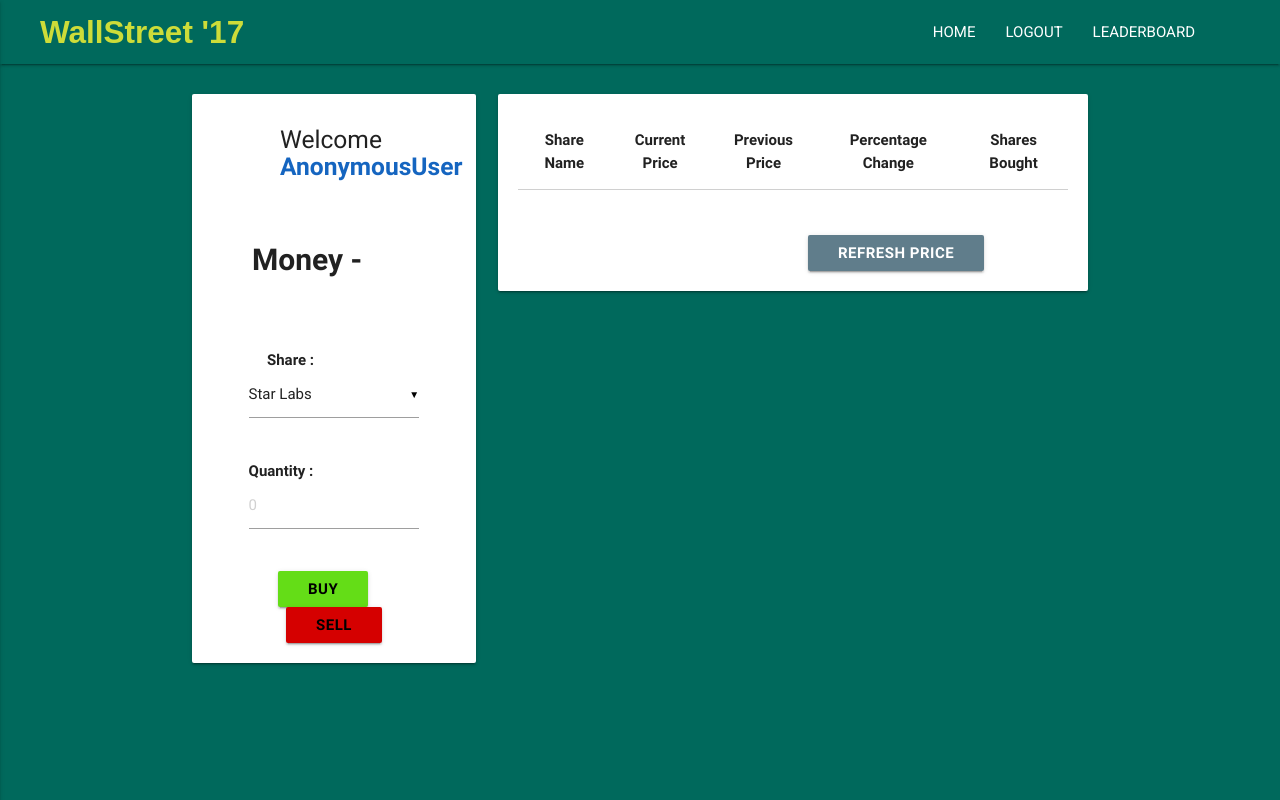
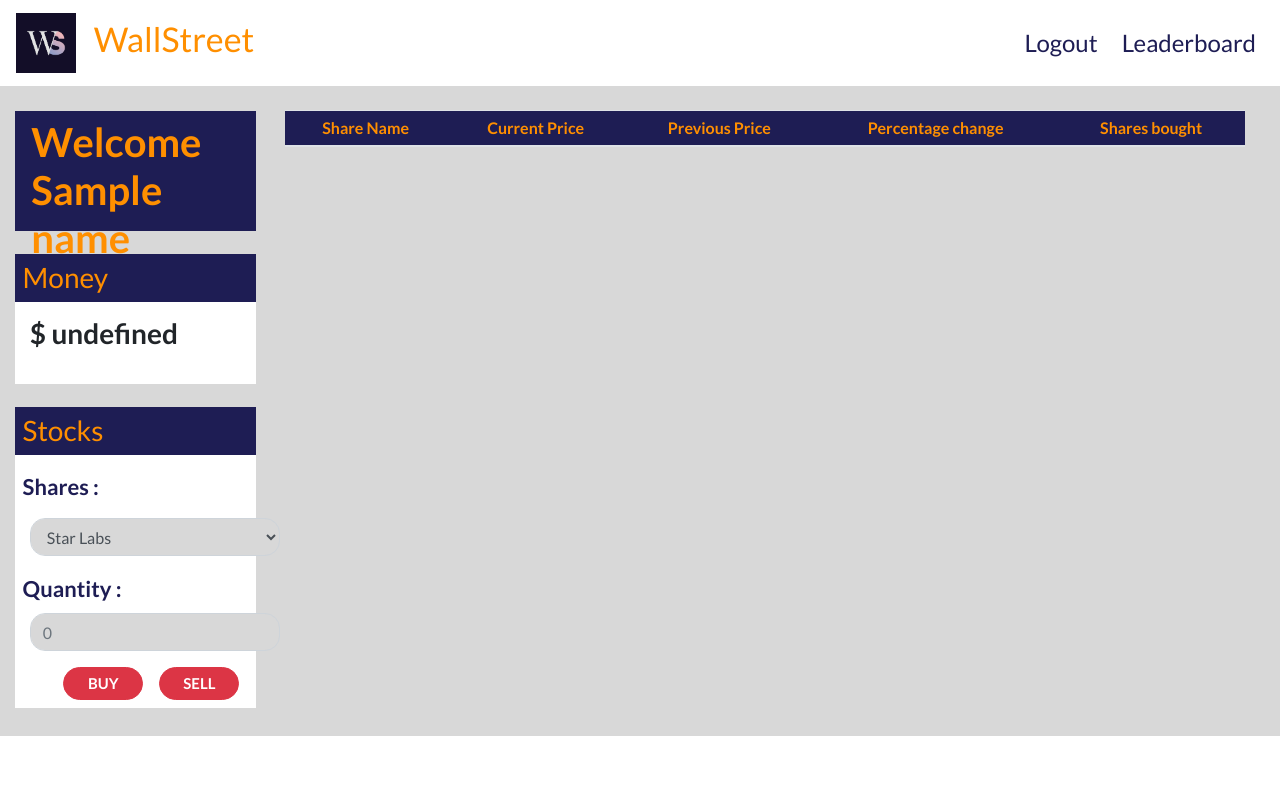
Before and after one commit to shreyanshs7/WallStreet18, a Django app: template templates/SellBuy/dashboard.html in a window 1280 px wide. Run offline with Django 3.2, Linux system fonts and the light colour scheme; data comes from the database, SQL or seed files in the repository; both versions use the stored data as it was after the commit; tables that the repository leaves empty hold one stand-in row (values such as "Sample post"); the template is opened without the code that fills it: values that come from a table or form of the project are taken from there, most other values are stand-ins (such as "Sample title", 1, 10 or a date in 2020); data that the repository does not hold is empty; some libraries are stand-ins or nearby versions.

Commit message:
Added new Dashboard UI

```diff
--- a/LoginRegister/views.py
+++ b/LoginRegister/views.py
@@ -100,6 +100,9 @@
     response = {}
     response['type'] = 'login_get'
     if request.user.is_authenticated():
+        # user = request.user.username
+        # user_detail = UserDetail.objects.get(username=user)
+        # response['name'] = user_detail.name
         response['user_logged_in'] = True
     else:
         response['user_logged_in'] = False
@@ -133,7 +136,7 @@
     response = function(request)
     if response['type'] == 'login_get':
         if response['user_logged_in'] == True:
-            return render(request , 'SellBuy/dashboard.html')
+            return HttpResponseRedirect('/sellbuy/dashboard/')
         else:
             return render(request , 'LoginRegister/login.html')
     elif response['type'] == 'login_post':
--- a/SellBuy/views.py
+++ b/SellBuy/views.py
@@ -10,7 +10,7 @@
 from django.views.decorators.csrf import csrf_exempt
 
 from Helpers.utils import assert_found, get_or_none, assert_not_found
-
+from LoginRegister.models import UserDetail
 from .models import CurrentUserHolding, Share, SharePrice, UserShareQuantity
 from plotly.offline import plot
 from plotly.graph_objs import Bar , Scatter
@@ -18,7 +18,8 @@
 def dashboard(request):
     if request.user.is_authenticated():
         shares = Share.objects.all()
-        return render(request, 'SellBuy/dashboard.html', { 'shares' : shares })
+        name = get_or_none(UserDetail, username=request.user.username)
+        return render(request, 'SellBuy/dashboard2.html', { 'shares' : shares , 'name' : name })
     else:
         return HttpResponseRedirect('/auth/login/')
 
--- a/WallStreet18/settings.py
+++ b/WallStreet18/settings.py
@@ -39,7 +39,8 @@
     'django.contrib.staticfiles',
     'LoginRegister',
     'LeaderBoard',
-    'SellBuy'
+    'SellBuy',
+    'background_task'
 ]
 
 MIDDLEWARE = [
@@ -127,3 +128,5 @@
 ]
 
 STATICFILES_STORAGE = 'whitenoise.django.GzipManifestStaticFilesStorage'
+
+BACKGROUND_TASK_RUN_ASYNC = True
--- /dev/null
+++ b/static/css/dashboard.css
@@ -0,0 +1,179 @@
+
+body,html {
+    height: 100vh;
+  }
+  .navbar-nav {
+    margin-left: auto;
+    font-size: 24px;
+    color : #ff8f00 ;
+  }
+  .navbar-brand {
+    font-size: 34px;
+    color: #ff8f00 ;
+  }
+  #logows {
+    height: 60px;
+    width: 60px;
+    margin-right: 8%;
+  }
+  body {
+    font-family:  'Lato', sans-serif;
+  }
+  #shade {
+    background-color: #D8D8D8;
+    height:650px;
+  }
+  #caption {
+    background-color: #1E1D54;
+    color: #ff8f00 ;
+    padding:3%;
+  }
+  #money {
+    padding-top: 3%;
+    padding-left: 6%;
+    font-weight: bold;
+  }
+  .left {
+    width: 20%;
+    padding-top: 1.5%;
+  }
+  .box1{
+    background-color: #1E1D54;
+    color:#ff8f00 ;
+    margin-left:6%;
+    font-weight: bold;
+    height: 120px;
+    padding-top: 3%;
+    margin-top: 5px;
+  }
+  .box2 {
+    margin-top: 9%;
+    margin-left: 6%;
+    background-color: white;
+    padding-bottom: 3%;
+    height: 130px;
+  }
+  .box3 {
+    margin-top: 9%;
+    margin-left: 6%;
+    background-color: white;
+  }
+  .flex-container {
+    display: flex;
+    flex-wrap: nowrap;
+    flex-direction: row;
+  }
+  #buy, #sell {
+    border-radius: 20px;
+    width: 80px;
+    color: white;
+    font-weight: bold;
+    font-size: 15px;
+  }
+  #sharename, #sharequantity {
+    background-color:  #D8D8D8;
+    border-radius: 15px;
+    width: 250px;
+    margin-left: 6%;
+  }
+
+  .right {
+    width: 75%;
+  }
+  .table {
+    background-color: white;
+    margin-top: 2.5%;
+    margin-left: 3%;
+  }
+  thead{
+    background-color: #1E1D54;
+    color:#ff8f00 ;
+  }
+  .graph {
+    background-color: white;
+    margin-top: 1%;
+    height: 38%;
+    margin-left: 3%;
+    width: 100%;
+
+  }
+
+  /* Toast CSS */
+
+  /* #snackbar {
+    visibility: hidden;
+    min-width: 250px;
+    margin-left: -125px;
+    background-color: #333;
+    color: #fff;
+    text-align: center;
+    border-radius: 2px; */
+    /* padding: 16px;
+    position: fixed;
+    z-index: 1;
+    left: 50%;
+    bottom: 30px;
+    font-size: 17px;
+}
+
+#snackbar.show {
+    visibility: visible;
+    -webkit-animation: fadein 0.5s, fadeout 0.5s 2.5s;
+    animation: fadein 0.5s, fadeout 0.5s 2.5s;
+}
+
+@-webkit-keyframes fadein {
+    from {bottom: 0; opacity: 0;}
+    to {bottom: 30px; opacity: 1;}
+}
+
+@keyframes fadein {
+    from {bottom: 0; opacity: 0;}
+    to {bottom: 30px; opacity: 1;}
+}
+
+@-webkit-keyframes fadeout {
+    from {bottom: 30px; opacity: 1;}
+    to {bottom: 0; opacity: 0;}
+}
+
+@keyframes fadeout {
+    from {bottom: 30px; opacity: 1;}
+    to {bottom: 0; opacity: 0;}
+} */
+
+.sl-notification.alert {
+  background-color: rgba(220,80,80,0.95);
+}
+
+.sl-notification.show {
+  opacity: 1;
+  -webkit-transform: none;
+  -ms-transform: none;
+  transform: none;
+}
+
+.sl-notification {
+  position: fixed;
+  padding: 12px 16px;
+  margin: 0;
+  font-size: 16px;
+  color: #fff;
+  background-color: rgba(0,0,0,0.9);
+  text-align: left;
+  border-radius: 2px;
+  opacity: 0;
+  line-height: 1.4;
+  font-family: inherit;
+  -webkit-user-select: none;
+  -moz-user-select: none;
+  -ms-user-select: none;
+  user-select: none;
+  cursor: default;
+  -webkit-transition: all 0.4s cubic-bezier(0.175, 0.885, 0.32, 1.275),opacity 0.2s ease;
+  transition: all 0.4s cubic-bezier(0.175, 0.885, 0.32, 1.275),opacity 0.2s ease;
+  -webkit-transform: scale(0.8);
+  -ms-transform: scale(0.8);
+  transform: scale(0.8);
+  box-shadow: 0px 6px 28px 0px rgba(0,0,0,0.15);
+}
--- a/templates/SellBuy/dashboard.html
+++ b/templates/SellBuy/dashboard.html
@@ -1,25 +1,32 @@
 <!DOCTYPE html>
-<html>
+<html lang="en" dir="ltr">
 
 <head>
-	{% load static %}
+    <meta charset="utf-8">
+    <meta name="viewport" content="width=device-width, initial-scale=1">
+    <link href="https://fonts.googleapis.com/css?family=Gothic+A1:600" rel="stylesheet">
+    <link href="https://fonts.googleapis.com/css?family=Lato:400,700" rel="stylesheet">
+    <link href="https://fonts.googleapis.com/css?family=Roboto+Condensed" rel="stylesheet">
     <title>WallStreet 18 | Dashboard</title>
-	<link type="text/css" rel="stylesheet" href="/static/css/materialize.min.css" media="screen,projection" />
-	<link href="https://fonts.googleapis.com/css?family=Roboto" rel="stylesheet">
-
-	<link href="https://fonts.googleapis.com/icon?family=Material+Icons" rel="stylesheet">
-	<link rel="icon" href="/static/images/wallstreet-logo.png">
-	<script src="/static/js/jquery-3.2.1.js"></script>
+    <!--  <link rel="stylesheet" href="https://maxcdn.bootstrapcdn.com/bootstrap/3.3.7/css/bootstrap.min.css" integrity="sha384-BVYiiSIFeK1dGmJRAkycuHAHRg32OmUcww7on3RYdg4Va+PmSTsz/K68vbdEjh4u" crossorigin="anonymous">-->
+    <link rel="stylesheet" href="https://maxcdn.bootstrapcdn.com/bootstrap/4.1.0/css/bootstrap.min.css">
+    <link rel="stylesheet" href="/static/css/dashboard.css">
+    <link rel="stylesheet" href="https://cdnjs.cloudflare.com/ajax/libs/font-awesome/4.7.0/css/font-awesome.min.css">
+    <!-- <link rel="stylesheet" href="/static/css/materialize.min.css"> -->
+    <!-- <script src="dashboard.js"></script> -->
+    <script src="https://cdnjs.cloudflare.com/ajax/libs/Chart.js/2.5.0/Chart.min.js"></script>
+    <script src="https://ajax.googleapis.com/ajax/libs/jquery/3.3.1/jquery.min.js"></script>
+    <script src="/static/js/chart.js"></script>
+    <script src="https://cdnjs.cloudflare.com/ajax/libs/popper.js/1.14.0/umd/popper.min.js"></script>
+    <script src="https://maxcdn.bootstrapcdn.com/bootstrap/4.1.0/js/bootstrap.min.js"></script>
+    <script src="/static/js/jquery.basic.toast.js"></script>
 </head>
 
-<body class="teal darken-3" style="font-family : 'Roboto'">
-	<script src="/static/js/jquery-3.2.1.js"></script>
-	<script type="text/javascript" src="/static/js/materialize.min.js"></script>
+<body>
+
     <script language="javascript" type="text/javascript">
 
         $(document).ready(function () {
-			$('select').material_select();
-			$(".button-collapse").sideNav();
             CurrentHolding();
             LoadPrice();
         });
@@ -42,107 +49,78 @@
 
     </script>
 
-	<nav>
-		<div class="nav-wrapper teal darken-3 ">
-
-			<span class="brand-logo lime-text" style="margin-left: 40px; font-family: 'Raleway', sans-serif;"><b>WallStreet '17</b></span>
-			<a href="#" data-activates="mobile-demo" class="button-collapse"><i class="material-icons">menu</i></a>
-
-
-			<ul id="nav-mobile" class="right hide-on-med-and-down" style="margin-right: 70px;">
-				<!-- <li><a onclick="return popitup('/usergraph/{{request.user}}')">HOLDINGS GRAPH</a></li> -->
-				<li><a href="/">HOME</a></li>
-				<li><a href="/auth/logout/">LOGOUT</a></li>
-				<li><a href="/leaderboard/get/">LEADERBOARD</a></li>
-			</ul>
-			<ul class="side-nav" id="mobile-demo">
-				<!-- <li><a onclick="return popitup('/sellbuy/{{request.user}}')">HOLDINGS GRAPH</a></li> -->
-				<li><a href="/">HOME</a></li>
-				<li><a href="/auth/logout/">LOGOUT</a></li>
-				<li><a href="/leaderboard/get/">LEADERBOARD</a></li>
+    <nav class="navbar navbar-expand-sm navbar-light">
+        <!-- Lincomks -->
+        <a class="navbar-brand" style="color:#ff8f00;" id="wallstreet" href="/"><img src="/static/images/wslogo.png" alt="Logo not available!"
+                id="logows">WallStreet</a>
+        <button class="navbar-toggler" type="button" data-toggle="collapse" data-target="#collapsibleNavbar">
+            <span class="navbar-toggler-icon" style=""></span>
+        </button>
+        <div class="collapse navbar-collapse" id="collapsibleNavbar">
+            <ul class="navbar-nav">
+                <li class="nav-item">
+                    <a class="nav-link ml-2" style="color:#1E1D54" href="/auth/logout/">Logout</a>
+                </li>
+                <li class="nav-item">
+                    <a class="nav-link ml-2" style="color:#1E1D54" href="/leaderboard/get/">Leaderboard</a>
+                </li>
             </ul>
         </div>
     </nav>
-	<br>
-
-	<div class="container">
-		<!-- <div class="card"> -->
-			<!-- <div class="card-content"> -->
-				<div class="row">
-
-					<div class="col s4">
-							<div class="card">
-									<div class="card-content">
-						<h5 class="" style="margin-left: 68px;">Welcome <b class="blue-text text-darken-3	">{{ request.user }}</b></h5>
-
-						<br><br>
-						<h6 class="" style=" font-size: 30px; margin-left: 40px;"><b>Money - </b><span id="ch" class="green-text"></span></h6>
-						<br>
-
-						<br><br>
-
-						<form>
-							<span style="margin-left: 55px; "><b>Share :</b></span>
-							{% csrf_token %}
-							<div class="container">
-								<select id="dropdown">
+    <!--Content-->
+    <div id="shade">
+        <div class="flex-container">
+            <div class="left">
+                <div class="box1">
+                    <h1 class="ml-3"><B> Welcome<br> {{ name }}</B></h1>
+                </div>
+                <div class="box2">
+                    <h3 id="caption"> Money </h3>
+                    <h3 id="money"></h3>
+                </div>
+                <div class="box3">
+                    <h3 id="caption"> Stocks </h3>
+                    <div class="form-group">
+                        <label for="sel1" style="font-size:22px;color:#1E1D54;font-weight:bold;padding:3%;">Shares :</label>
+                        <select class="form-control" id="sharename">
                             {% for obj in shares %}
                             <option value="{{ obj.id }}">{{ obj.name }}</option>
                             {% endfor %}
                         </select>
-								<br>
-								<span><b>Quantity :</b></span>
-								<input type="number" id="quantity" placeholder="0">
-								<br><br>
-								<div class="center"><button class="btn waves-effect waves-light  light-green accent-4 black-text" type="submit" name="buy"
-									 id="buy" value="BUY"><b>BUY</b></button>
-									&nbsp;&nbsp;&nbsp;&nbsp;&nbsp;
-									<button class="btn waves-effect waves-light red accent-4 black-text" type="submit" name="sell" id="sell" value="SELL"><b>SELL</b></button></div>
                     </div>
-
-
-						</form>
-
-
-
-					</div></div></div>
-
-					<div class="col s8">
-							<div class="card">
-									<div class="card-content">
-					<table class="centered">
-							<thead class="center">
-								<th>Share Name</th>
-								<th>Current Price</th>
-								<th>Previous Price</th>
-								<th>Percentage Change</th>
-								<th>Shares Bought</th>
+                    <div class="form-group">
+                        <label for="sel1" style="font-size:22px;color:#1E1D54;font-weight:bold;padding-left:3%;">Quantity
+                            :
+                        </label>
+                        <input type="number" class="form-control" id="sharequantity" placeholder="0">
+                    </div>
+                    <div class="flex-container text-center" id="buttons">
+                        <div> <input type="submit" class="btn btn-sm btn-danger text-center mr-2 ml-5 mb-2" id="buy" value="BUY"></div>
+                        <div> <input type="submit" class="btn btn-sm btn-danger text-center ml-2 mb-2" id="sell" value="SELL"></div>
+                    </div>
+                </div>
+            </div>
+            <div class="right">
+                <table class="table table-striped table-sm">
+                    <thead class="text-center">
+                        <tr>
+                            <th scope="col">Share Name</th>
+                            <th scope="col">Current Price</th>
+                            <th scope="col">Previous Price</th>
+                            <th scope="col">Percentage change</th>
+                            <th scope="col">Shares bought</th>
+                        </tr>
                     </thead>
-							<tbody id="share_table">
+                    <tbody class="text-center" id="share_table">
 
                     </tbody>
                 </table>
-						<br><br>
-						<button class="btn waves-effect waves-light blue-grey white-text " style="margin-left: 290px;" onclick="LoadPrice()"><b>Refresh
-								Price
-							</b></button>
+                <!-- <canvas id="c" height="400" width="800"></canvas> -->
+
             </div>
         </div>
     </div>
-
-
-			<!-- </div> -->
-
-
-		<!-- </div> -->
-	</div></div>
-
-
-
-
-
     <script>
-
         setInterval(function () {
             LoadPrice();
         }, 10000);
@@ -153,7 +131,7 @@
                 console.log(data);
                 var tableHTML = "";
                 for (var i = 0; i < data.data.length; i++) {
-					tableHTML+='<tr><td><a href='+'\'/sellbuy/graph/'+(data.data[i].share_id)+'\' onclick=\"return popitup(\'/sellbuy/graph/'+(data.data[i].share_id)+'\')\">'+(data.data[i].share)+'</a>'+'</td><td>'+(data.data[i].current_price)+'</td><td>'+(data.data[i].previous_price)+'</td><td>'+(data.data[i].percentage_share_change)+'</td><td>'+(data.data[i].quantity)+'</td></tr>';
+                    tableHTML += '<tr><td><a href=' + '\'/sellbuy/graph/' + (data.data[i].share_id) + '\' onclick=\"return popitup(\'/sellbuy/graph/' + (data.data[i].share_id) + '\')\">' + (data.data[i].share) + '</a>' + '</td><td>' + (data.data[i].current_price) + '</td><td>' + (data.data[i].previous_price) + '</td><td>' + (data.data[i].percentage_share_change) + '</td><td>' + (data.data[i].quantity) + '</td></tr>';
                     // tableHTML += "<tr><td>"+ data.data[i].share + "</a></td><td>" + data.data[i].current_price + "</td><td>" + data.data[i].quantity + "</td></tr>";
                 }
                 $("#share_table").html(tableHTML);
@@ -163,7 +141,7 @@
 
         function CurrentHolding() {
             $.get('/sellbuy/money/', function (data) {
-				$("#ch").html(data.money);
+                $("#money").html("$ " + data.money);
             });
         }
 
@@ -171,9 +149,39 @@
         $("#buy").click(function (e) {
 
             e.preventDefault();
+            var dropdown = $("#sharename").val();
+            var quantity = $("#sharequantity").val();
+            var csrfmiddlewaretoken = $("input[name=csrfmiddlewaretoken]").val();
+            var button = $(this).val();
+            $.ajax({
+                type: 'POST',
+                url: '/sellbuy/transaction/',
+                data: {
+                    dropdown: dropdown,
+                    quantity: quantity,
+                    button: button,
+                    csrfmiddlewaretoken: csrfmiddlewaretoken
 
-			var dropdown = $("#dropdown").val();
-			var quantity = $("#quantity").val();
+                },
+                success: function (data) {
+                    CurrentHolding();
+                    LoadPrice();
+                    $.Toast(data.message , {
+                        'duration' : 4000,
+                        'position' : 'bottom',
+                        'z-depth' : 99999
+                    });
+                }
+            });
+
+        });
+
+        $("#sell").click(function (e) {
+
+            e.preventDefault();
+
+            var dropdown = $("#sharename").val();
+            var quantity = $("#sharequantity").val();
             var csrfmiddlewaretoken = $("input[name=csrfmiddlewaretoken]").val();
             var button = $(this).val();
 
@@ -190,37 +198,7 @@
                 success: function (data) {
                     CurrentHolding();
                     LoadPrice();
-					Materialize.toast(data.message, 4000, 'rounded');
-
-				}
-			});
-
-		});
-
-		$("#sell").click(function (e) {
-
-			e.preventDefault();
-
-			var dropdown = $("#dropdown").val();
-			var quantity = $("#quantity").val();
-			var csrfmiddlewaretoken = $("input[name=csrfmiddlewaretoken]").val();
-			var button = $(this).val();
-
-			$.ajax({
-				type: 'POST',
-				url: '/sellbuy/transaction/',
-				data: {
-					dropdown: dropdown,
-					quantity: quantity,
-					button: button,
-					csrfmiddlewaretoken: csrfmiddlewaretoken
-
-				},
-				success: function (data) {
-					CurrentHolding();
-					LoadPrice();
-					Materialize.toast(data.message, 4000, 'rounded');
-
+                    $.Toast(data.message);
                 }
             });
 
--- a/templates/index.html
+++ b/templates/index.html
@@ -60,13 +60,13 @@
 		<div class="flex-container" id="a">
 			<div class="text-center">
 				<p style="font-weight:bold;" id="text1"> Already a user? </p>
-				<form action="../Login/Login.html">
+				<form action="/auth/login/">
 					<input type="submit" class="btn btn-lg text-center" id="btn" value="Login">
 				</form>
 			</div>
 			<div class="text-center">
 				<p style="font-weight:bold;" id="text1"> Get registered </p>
-				<form action="../Register/registration.html">
+				<form action="/auth/register/">
 					<input type="submit" class="btn btn-lg text-center" id="btn" value="Register">
 				</form>
 			</div>
```
Also changed, not shown: static/js/chart.js (added, +24 -0 lines), templates/LoginRegister/login.html (+6 -3 lines), templates/LoginRegister/register.html (+5 -9 lines), db.sqlite3, static/js/jquery.basic.toast.js (added), 4 other files. Lines whose indentation alone changed are shown as unchanged.
